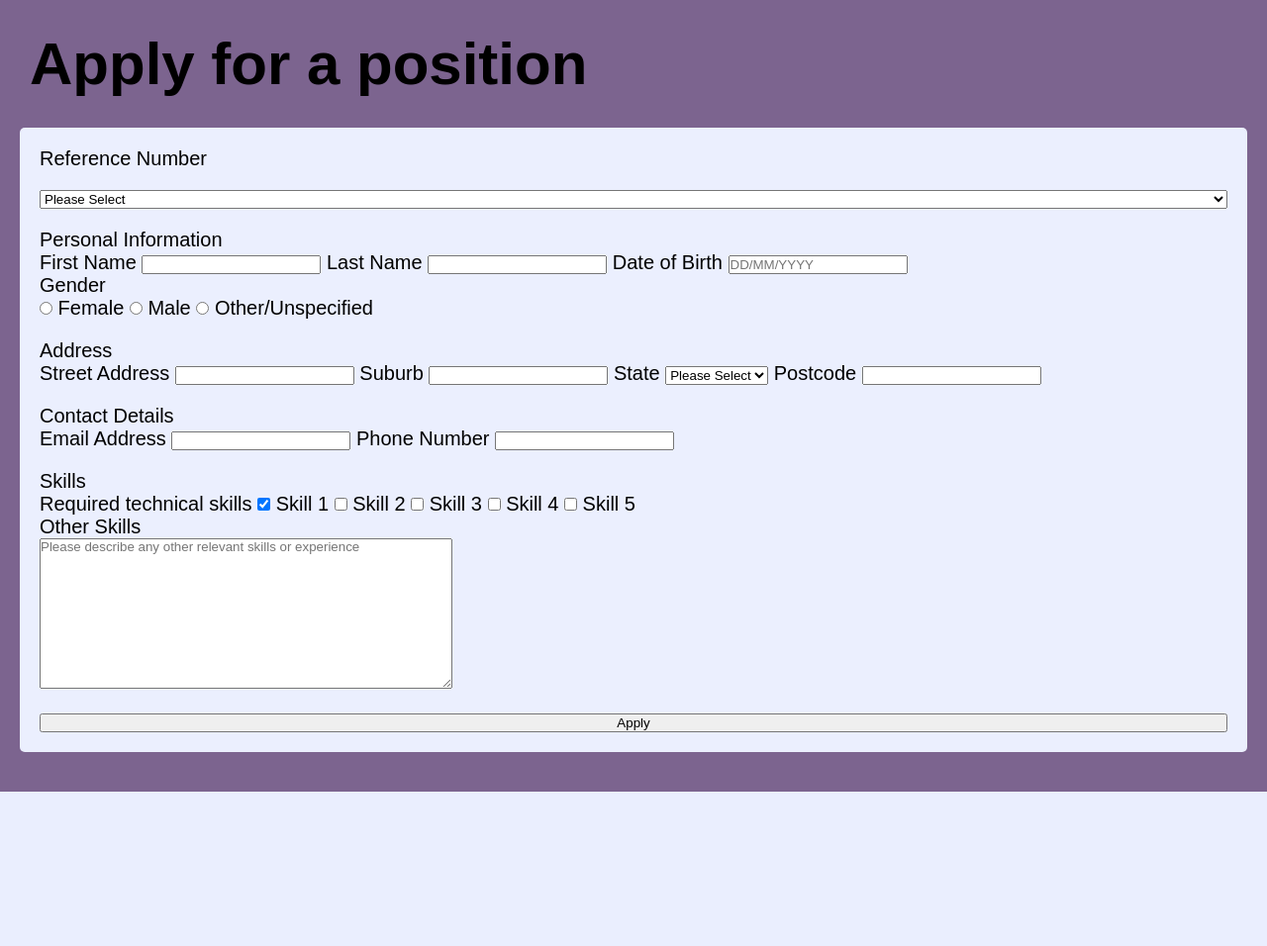
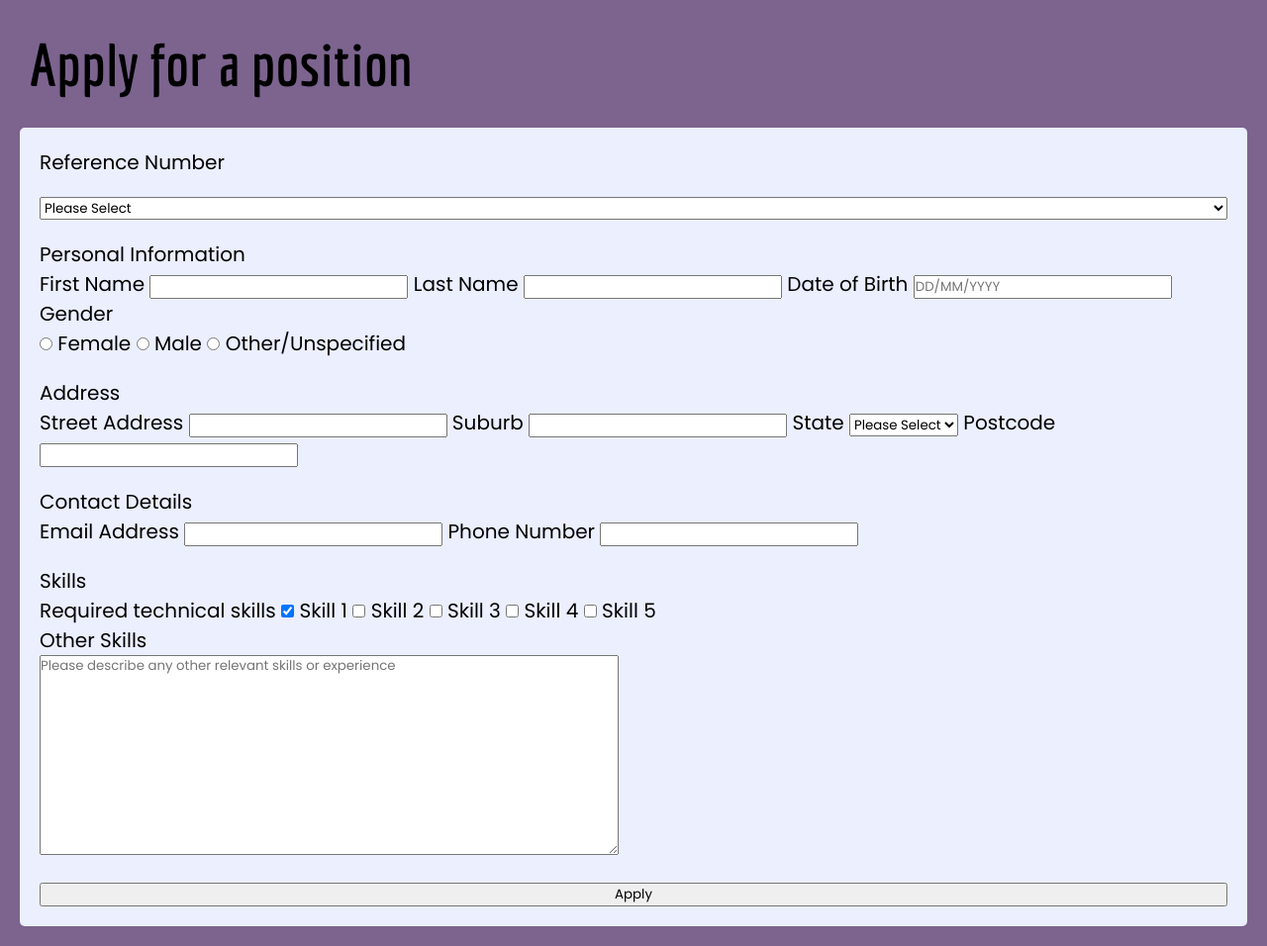
Before and after one commit to 102347055/webweavers-project-part1, a PHP site: page /apply.html in a window 1280 px wide. Shown: the whole page at 99% size. Before the commit the page ends 800 px from the top, so only its background shows below. Run offline with PHP 8.4, Linux system fonts and the light colour scheme.

Commit message:
added fonts from index to apply page

```diff
--- a/project1/apply.html
+++ b/project1/apply.html
@@ -7,6 +7,10 @@
     <meta name="keywords" content="Job, Application, Form">
     <meta name="author" content="Rose Healy">
     <link rel="stylesheet" href="styles/styles.css">
+    <!--Fonts-->
+    <link rel="preconnect" href="https://fonts.googleapis.com">
+    <link rel="preconnect" href="https://fonts.gstatic.com" crossorigin>
+    <link href="https://fonts.googleapis.com/css2?family=Economica:ital,wght@0,400;0,700;1,400;1,700&family=Poppins:ital,wght@0,100;0,200;0,300;0,400;0,500;0,600;0,700;0,800;0,900;1,100;1,200;1,300;1,400;1,500;1,600;1,700;1,800;1,900&display=swap" rel="stylesheet">
     <title>Apply</title>
 </head>
 <body id="apply-body">
--- a/project1/index.html
+++ b/project1/index.html
@@ -6,10 +6,9 @@
   <meta name="keywords" content="Web, Weavers, Technology, Cloud, Jobs, Innovative">
   <meta name="author" content="Rayan Arain">
   <title>Web Weavers Home Page</title>
+  <!-- custom css link-->
   <link rel="stylesheet" href="styles/styles.css">
 </head>
-<!-- custom css link-->
-<link href="styles/styles.css" rel="stylesheet">
 
 <!-- boxicons css link -->
 <link href="https://unpkg.com/boxicons@latest/css/boxicons.min.css" rel="stylesheet">
--- a/project1/styles/styles.css
+++ b/project1/styles/styles.css
@@ -142,6 +142,7 @@ nav, header, article {
 
 #apply-heading {
     font-size: 3em;
+    font-family: "Economica", sans-serif;
     margin: 0.5em;
 }
 
```
